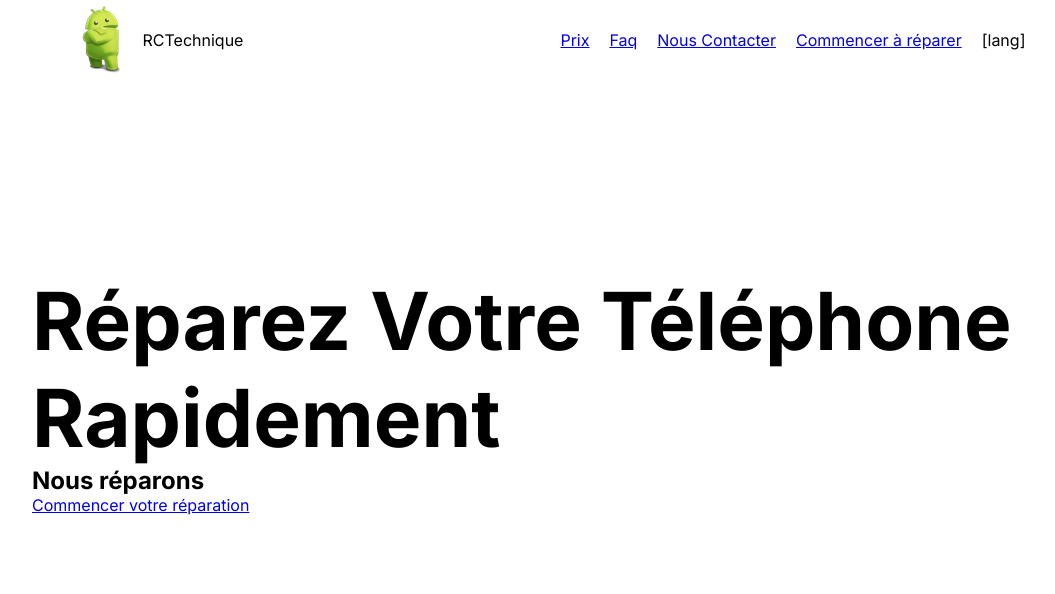
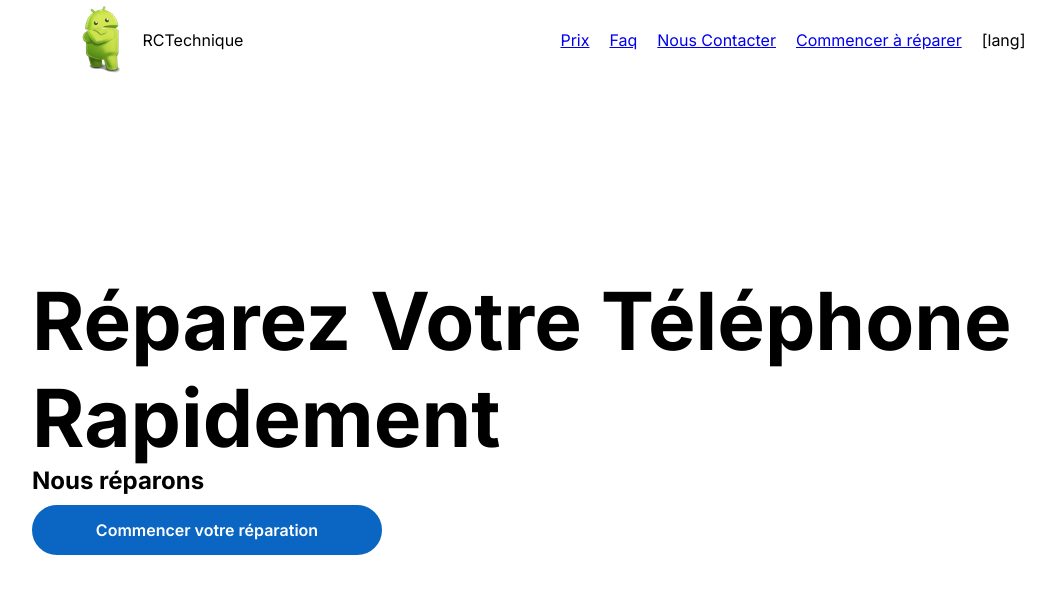
Before and after one commit to Ch3ru09/rctechnique, a Next.js app: page / in a window 1280 px wide. Shown: the top 594 px of the page, without its empty margins (96-1151 px from the left). Built offline with nearby package versions, Linux system fonts and the light colour scheme.

Commit message:
added css to button

```diff
--- a/src/app/_components/sectionhero/SectionHero.tsx
+++ b/src/app/_components/sectionhero/SectionHero.tsx
@@ -5,11 +5,11 @@ import styles from "./sectionhero.module.css";
 export default function SectionHero() {
   return (
     <main className={styles["section-hero"]}>
-      <div>
-        <h1 className={styles["title"]}>Réparez Votre Téléphone Rapidement</h1>
-        <h2 className={styles["description"]}>Nous réparons </h2>
-        <Link href={"/"}>Commencer votre réparation</Link>
-      </div>
+      <h1 className={styles["title"]}>Réparez Votre Téléphone Rapidement</h1>
+      <h2 className={styles["description"]}>Nous réparons </h2>
+      <Link href={"/"} className={"button hover-effect"}>
+        Commencer votre réparation
+      </Link>
     </main>
   );
 }
--- a/src/app/_components/sectionhero/sectionhero.module.css
+++ b/src/app/_components/sectionhero/sectionhero.module.css
@@ -1,6 +1,8 @@
 .section-hero {
   width: 80%;
   margin: 15% 10%;
+  display: flex;
+  flex-direction: column;
 }
 
 .title {
--- a/src/app/globals.css
+++ b/src/app/globals.css
@@ -1,13 +1,4 @@
-:root {
-}
-
-@media (prefers-color-scheme: dark) {
-  :root {
-  }
-}
-
 * {
-  box-sizing: border-box;
   padding: 0;
   margin: 0;
 }
@@ -20,3 +11,62 @@ body {
   flex-direction: column;
   align-items: center;
 }
+
+@property --pos1 {
+  syntax: "<percentage>";
+  initial-value: 0%;
+  inherits: false;
+}
+
+@property --pos2 {
+  syntax: "<percentage>";
+  initial-value: 0%;
+  inherits: false;
+}
+
+.hover-effect {
+  background-image: radial-gradient(
+    circle,
+    var(--c1) var(--pos1),
+    var(--c2) var(--pos2)
+  );
+
+  transition: --pos1 250ms ease-out, --pos2 250ms ease-out;
+}
+
+.hover-effect:hover,
+.hover-effect:focus {
+  outline: none;
+  cursor: pointer;
+  --pos1: 100%;
+  --pos2: 100%;
+}
+
+.button {
+  --background-color: #0a66c2;
+  margin: 10px 0px;
+
+  align-items: center;
+  background-color: var(--background-color);
+  border: 5px solid var(--background-color);
+  border-radius: 100px;
+  max-width: 300px;
+  min-width: 0px;
+  color: #ffffff;
+  cursor: pointer;
+  font-weight: 600;
+  justify-content: center;
+  padding: 10px 20px;
+  text-align: center;
+  text-decoration: none;
+  display: inline-block;
+
+  --c2: var(--background-color);
+  --c1: #16437e;
+}
+
+.button:disabled {
+  cursor: not-allowed;
+  background: rgba(0, 0, 0, 0.08);
+  color: rgba(0, 0, 0, 0.3);
+}
```
